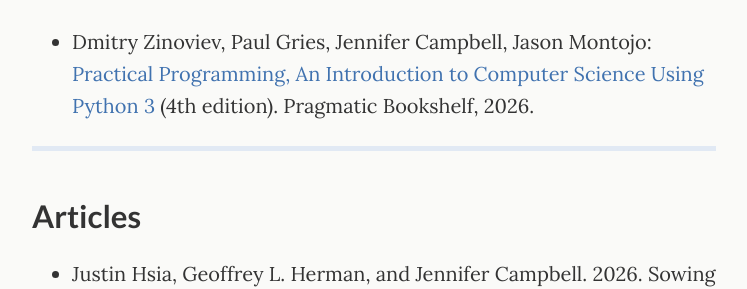
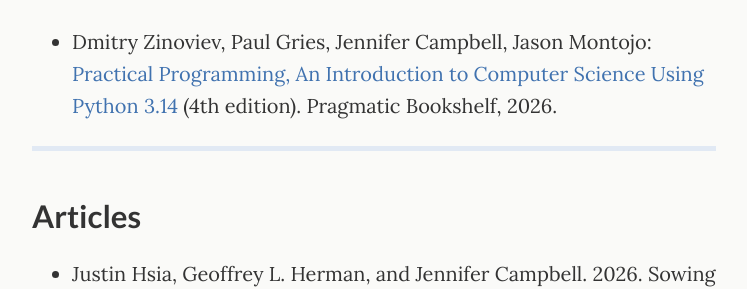
Before and after one commit to jencampbell/jencampbell.github.io, a Jekyll site: the page built from _pages/publications.md, in a window 1280 px wide and 900 px high, scrolled down 306 px. Shown: the part 199-488 px from the top of the window, without its empty margins (266-1013 px from the left). Built offline with Jekyll 4.4.1, drawn with Linux system fonts in a browser that asks for light colours.

Commit message:
Note Python 3.14 in textbook title
Co-Authored-By: Claude Sonnet 5 <noreply@anthropic.com>
Claude-Session: https://claude.ai/code/session_01PUq2p2BnfrUQy9XFpbcxzH

```diff
--- a/_pages/publications.md
+++ b/_pages/publications.md
@@ -27,7 +27,7 @@ Elei est fumificisque, puniceo? Et dulcis me Argo precibus: haec blanditiae
 
 ## Textbooks
 
-- Dmitry Zinoviev, Paul Gries, Jennifer Campbell, Jason Montojo: [Practical Programming, An Introduction to Computer Science Using Python 3](https://pragprog.com/titles/gwpy4/practical-programming-fourth-edition-4th-edition/){:target="_blank"} (4th edition). Pragmatic Bookshelf, 2026.
+- Dmitry Zinoviev, Paul Gries, Jennifer Campbell, Jason Montojo: [Practical Programming, An Introduction to Computer Science Using Python 3.14](https://pragprog.com/titles/gwpy4/practical-programming-fourth-edition-4th-edition/){:target="_blank"} (4th edition). Pragmatic Bookshelf, 2026.
 
 
 ---
```
